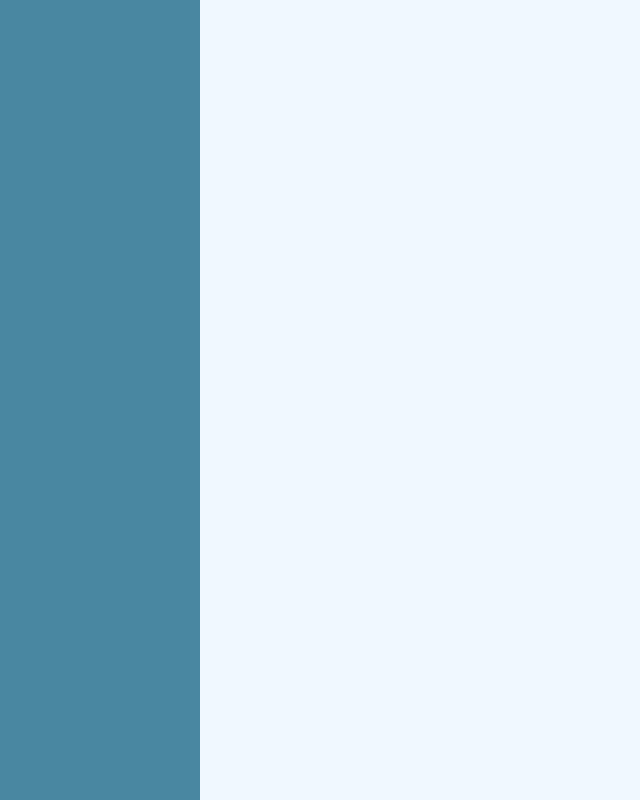
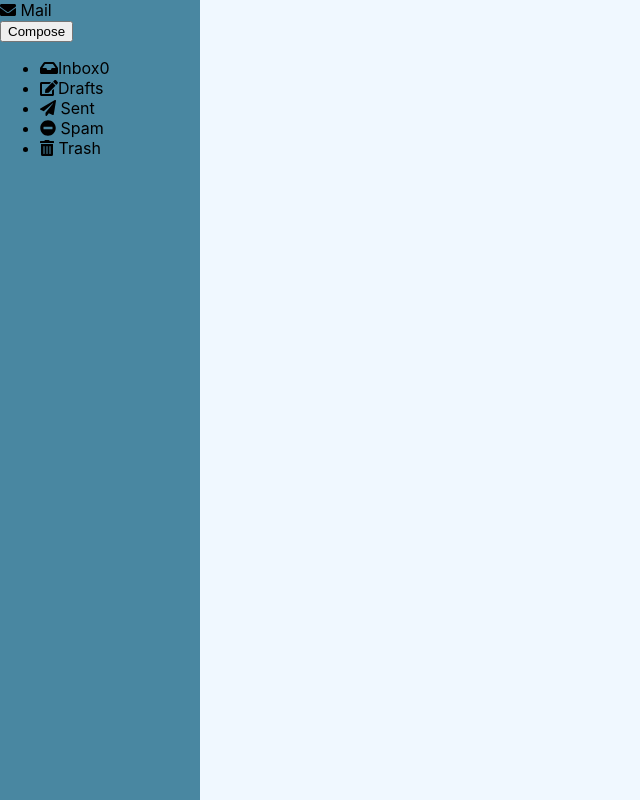
Before and after one commit to Im-perfect/mail-app-mockup, a React (Create React App) app: page / in a window 1280 px wide. Shown: the whole page, without its empty margins (0-640 px from the left). Built offline with nearby package versions, Linux system fonts and the light colour scheme.

Commit message:
content on sidebar

```diff
--- a/src/components/SideBar.js
+++ b/src/components/SideBar.js
@@ -1,22 +1,54 @@
-import React, { Component } from 'react'
-import { connect } from 'react-redux'
+import React, { Component } from "react";
+import { connect } from "react-redux";
+import {
+  faInbox,
+  faEdit,
+  faPaperPlane,
+  faMinusCircle,
+  faTrashAlt,
+  faEnvelope
+} from "@fortawesome/free-solid-svg-icons";
+import { FontAwesomeIcon } from "@fortawesome/react-fontawesome";
 
 export class SideBar extends Component {
-    render() {
-        return (
-            <div>
-
-            </div>
-        )
-    }
+  render() {
+    return (
+      <div>
+        <div>
+          <FontAwesomeIcon icon={faEnvelope} /> Mail
+        </div>
+        <div className="compose">
+          <button href="#" className="button compose">
+            Compose
+          </button>
+        </div>
+        <ul className="cat">
+          <li>
+            <FontAwesomeIcon icon={faInbox} />
+            Inbox
+            <span className="item-count">0</span>
+          </li>
+          <li>
+            <FontAwesomeIcon icon={faEdit} />
+            Drafts
+          </li>
+          <li>
+            <FontAwesomeIcon icon={faPaperPlane} /> Sent
+          </li>
+          <li>
+            <FontAwesomeIcon icon={faMinusCircle} /> Spam
+          </li>
+          <li>
+            <FontAwesomeIcon icon={faTrashAlt} /> Trash
+          </li>
+        </ul>
+      </div>
+    );
+  }
 }
 
-const mapStateToProps = (state) => ({
+const mapStateToProps = state => ({});
 
-})
+const mapDispatchToProps = {};
 
-const mapDispatchToProps = {
-
-}
-
-export default connect(mapStateToProps, mapDispatchToProps)(SideBar)
+export default connect(mapStateToProps, mapDispatchToProps)(SideBar);
```
